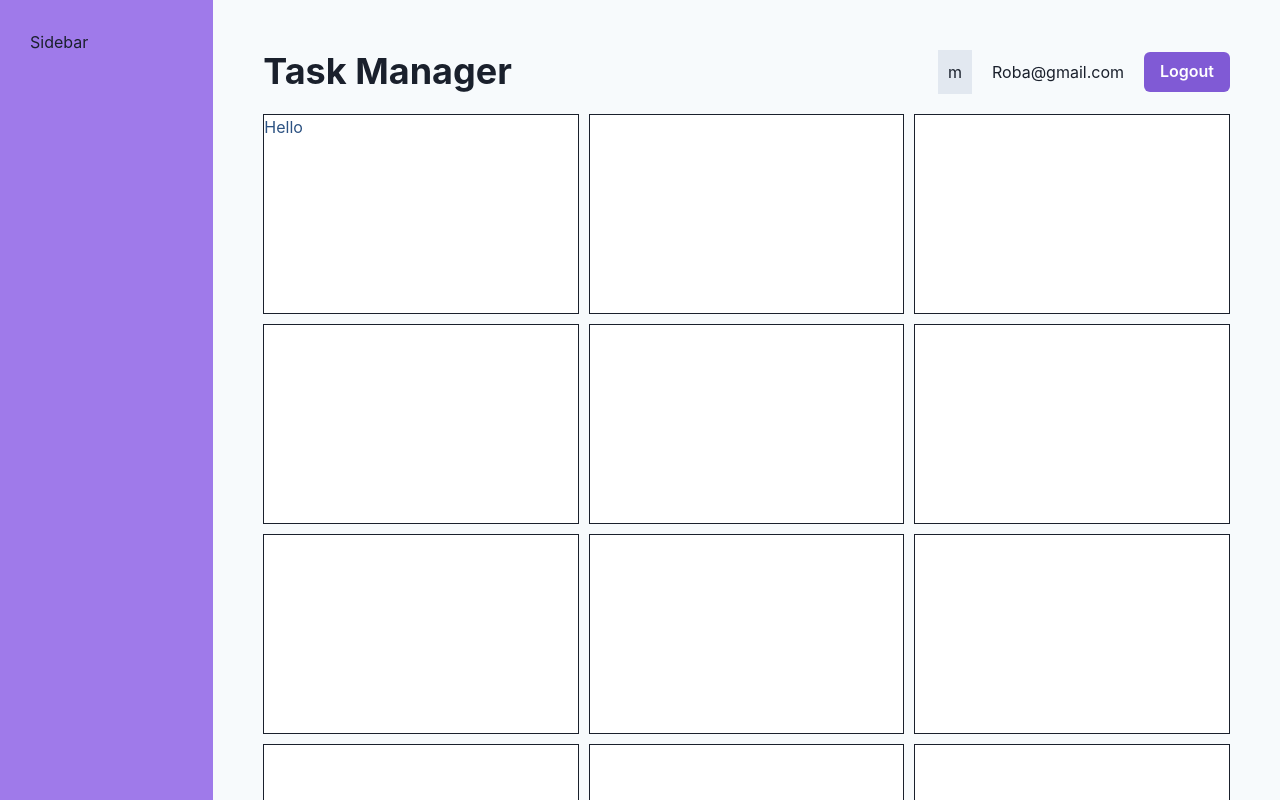
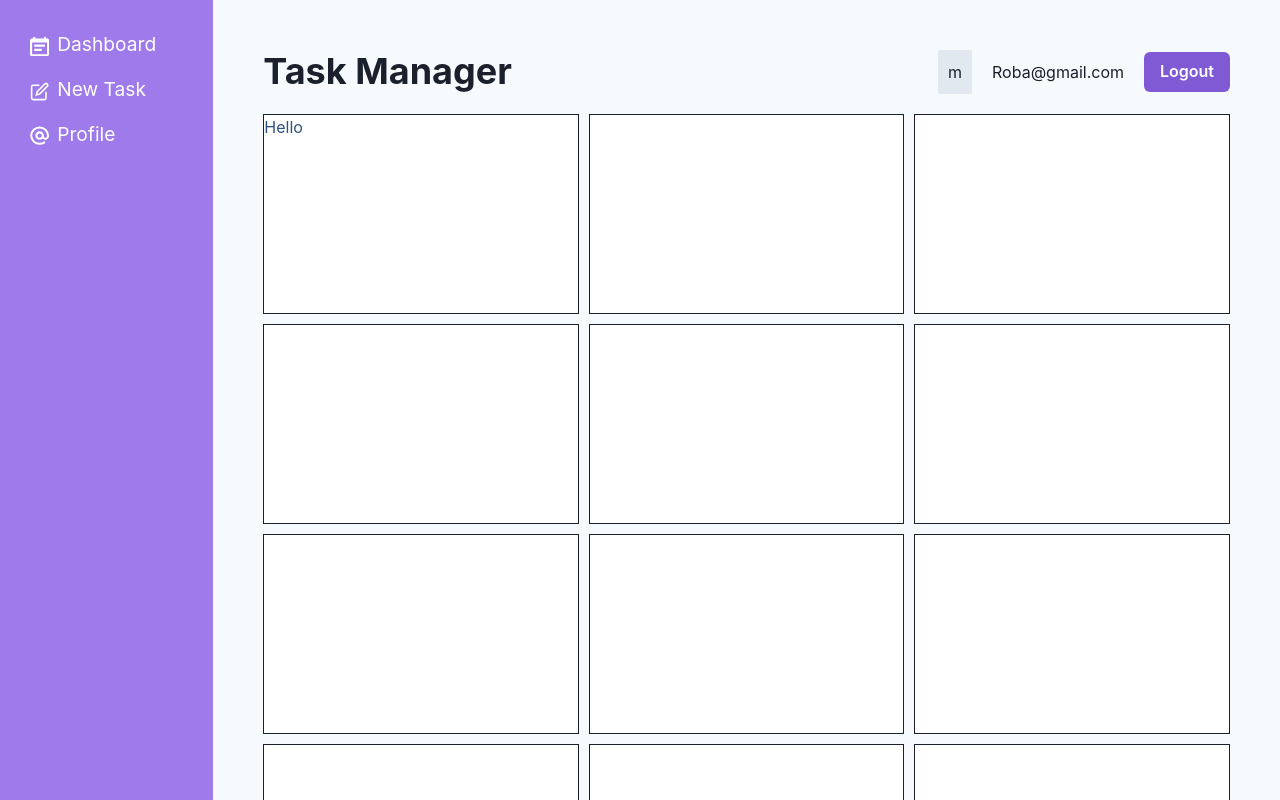
Before and after one commit to robert-devs/chakra-react, a React (Vite) app: page / in a window 1280 px wide. Shown: the top 800 px of the page. Built offline with nearby package versions, Linux system fonts and the light colour scheme.

Commit message:
adding the sidebar navlinks and icons

```diff
--- a/package.json
+++ b/package.json
@@ -9,6 +9,7 @@
     "preview": "vite preview"
   },
   "dependencies": {
+    "@chakra-ui/icons": "^2.0.17",
     "@chakra-ui/react": "^2.5.1",
     "@emotion/react": "^11.10.6",
     "@emotion/styled": "^11.10.6",
--- /dev/null
+++ b/src/components/Sidebar.jsx
@@ -0,0 +1,28 @@
+import { List, ListIcon, ListItem } from '@chakra-ui/react'
+import { CalendarIcon, EditIcon, AtSignIcon } from '@chakra-ui/icons'
+import { NavLink } from 'react-router-dom'
+
+export default function Sidebar() {
+  return (
+    <List color="white" fontSize="1.2em" spacing={4}>
+      <ListItem>
+        <NavLink to="/">
+          <ListIcon as={CalendarIcon} color="white" />
+          Dashboard
+        </NavLink>
+      </ListItem>
+      <ListItem>
+        <NavLink to="/create">
+          <ListIcon as={EditIcon} color="white" />
+          New Task
+        </NavLink>
+      </ListItem>
+      <ListItem>
+        <NavLink to="/profile">
+          <ListIcon as={AtSignIcon} color="white" />
+          Profile
+        </NavLink>
+      </ListItem>
+    </List>
+  )
+}
--- a/src/layouts/RootLayout.jsx
+++ b/src/layouts/RootLayout.jsx
@@ -1,6 +1,7 @@
 import { Grid, GridItem } from '@chakra-ui/react'
 import { Outlet } from 'react-router-dom'
 import Navbar from '../components/Navbar'
+import Sidebar from '../components/Sidebar'
 
 export default function RootLayout() {
   return (
@@ -14,7 +15,7 @@
         // p="30px"
         p={{ base: '20px', lg: '30px' }}
       >
-        <span>Sidebar</span>
+        <Sidebar />
       </GridItem>
       <GridItem
         as="main"
```
Also changed, not shown: 1 other file (tests, documents, lock files or other folders).
